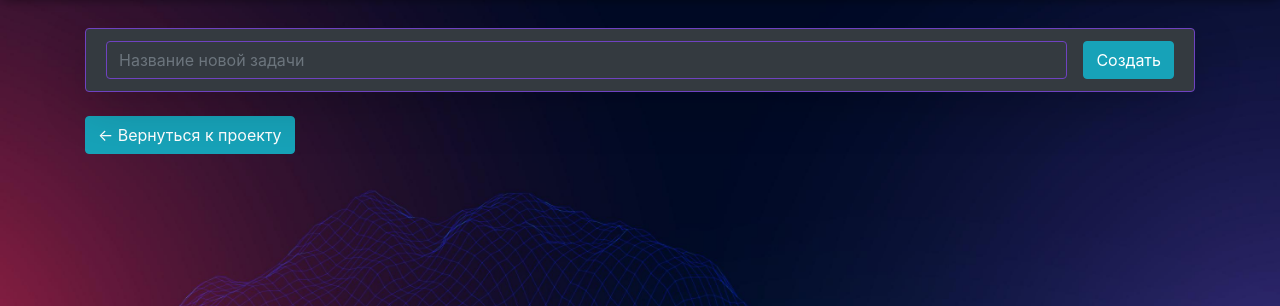
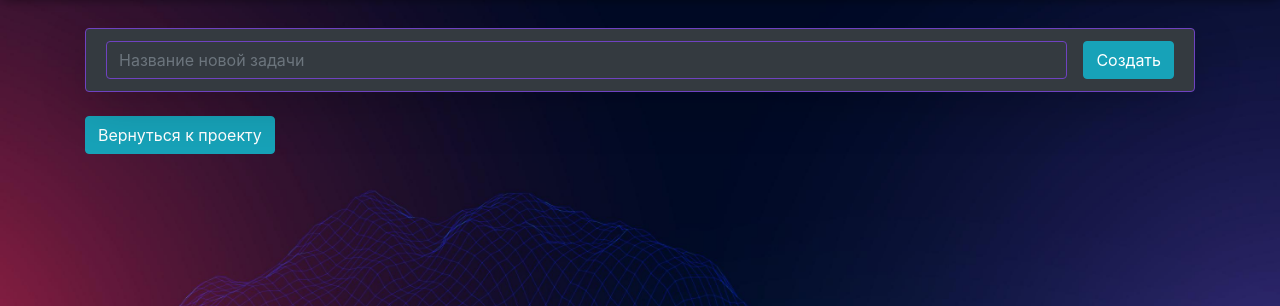
Before and after one commit to V1lad/Project-manager-PROJELP, a Flask app: template Web/templates/show_subproject.html in a window 1280 px wide. Shown: the part 50-356 px from the top of the page. Run offline with Flask 3, Linux system fonts and the light colour scheme; the template is opened without the code that fills it, so the values that code supplies are empty; some libraries are stand-ins or nearby versions.

Commit message:
Minor visual adjustments

```diff
--- a/Web/templates/show_subproject.html
+++ b/Web/templates/show_subproject.html
@@ -99,7 +99,7 @@
         color: white;
     }
     .auto-resize {
-        min-height: 100px;
+        min-height: 3.7lh;
         resize: none;
         transition: all 0.3s;
     }
@@ -148,7 +148,7 @@
 </div>
 <form action = {{ url_for('.showProject', index=project.id) }} method = "POST">
 <input type="hidden" name="project" value="{{ project.id }}" />
-<button type="submit" class="btn btn-info mt-3 mb-3"> ← Вернуться к проекту</button>
+<button type="submit" class="btn btn-info mt-3 mb-3"> Вернуться к проекту</button>
 <br/>
 </form>
 
```
